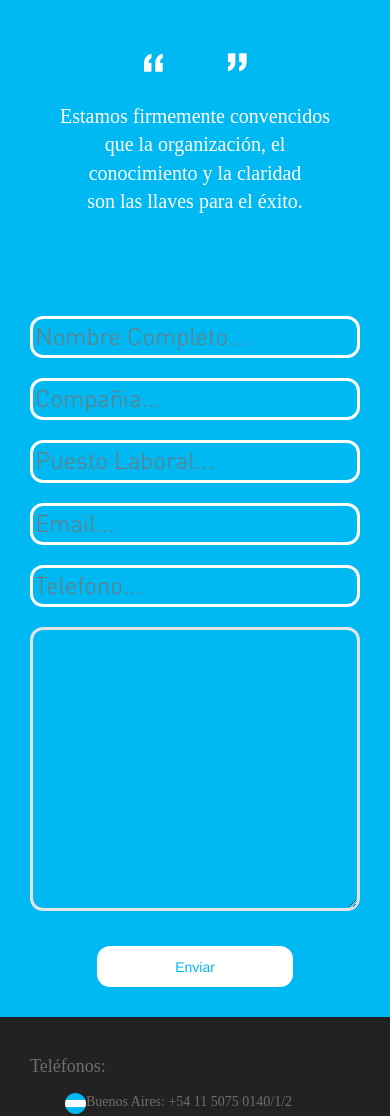
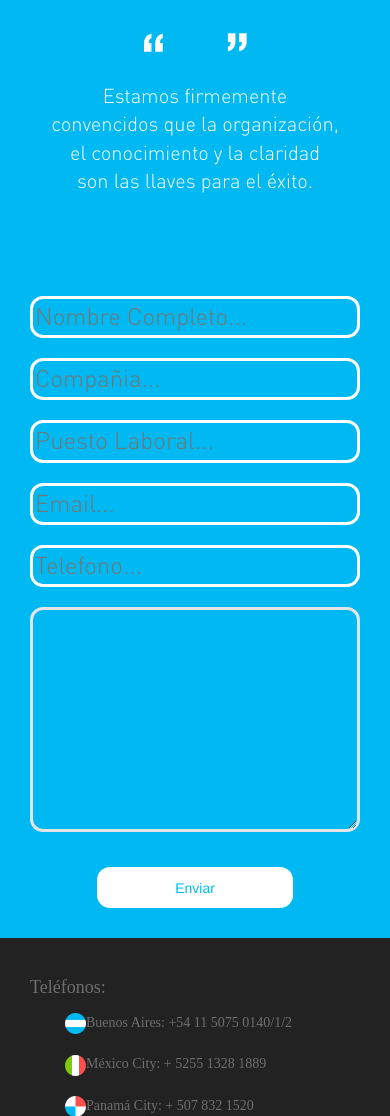
Before and after one commit to SocialProp/BTMarg, a website: page index.html in a window 390 px wide. Shown: the part 7316-8432 px from the top of the page. Drawn offline with nearby package versions, Linux system fonts and the light colour scheme; files that its build step writes are made by us from their sources.

Commit message:
correcciones

```diff
--- a/css/style.sass
+++ b/css/style.sass
@@ -324,10 +324,9 @@ h3
     img
       padding: 30px
     hr
-      margin-bottom: 120px
+      margin-bottom: 100px
     p
       margin-bottom: 100px
-      font-family: Helvetica-Oblique
       font-size: 20px
       color: #FFFFFF
       letter-spacing: 0
@@ -350,6 +349,7 @@ h3
     font-size: 20px
     color: #FFFFFF
     letter-spacing: 7.45px
+    margin-top: 20px
   img
     padding-bottom: 50px
   .forminput
@@ -475,6 +475,12 @@ hr
   img
     padding-left: 30%
 
+.formulario
+  textarea
+    max-height: 225px
+  .consulta
+    max-width: 360px
+
 /*scroller*/
 .scroller
   width: 100%
--- a/index.html
+++ b/index.html
@@ -74,7 +74,6 @@
 
     <div class="scroller" data-scroller>
       <nav class="scroller-nav" data-scroller-nav>
-				<a  class="1" href="#section1">Section 1</a>
 				<a  class="1" href="#we">Section 2</a>
 				<a  class="1" href="#services">Section 3</a>
         <a  class="1" href="#clients">Section 4</a>
@@ -84,7 +83,7 @@
 			</nav>
     <!-- MAIN -->
 
-    <div id="section1" class="intro" data-scroller-section>
+    <div id="section1" class="intro">
       <div class="col-lg-12 principal  text-center">
         <img src="./img/BTM 2017.png" class="img-responsive fadeInDown animated center-block logointro">
         <h1 class="fadeIn animated">NOS OCUPAMOS DE SU VIAJE PARA QUE USTED CUIDE SU NEGOCIO</h1>
@@ -417,7 +416,7 @@
     </div>
     <div class="row">
       <form class="" action="index.html" method="post">
-      <div class="col-md-10 col-md-offset-2">
+      <div class="col-md-10 col-md-offset-2 formulario">
           <div class="col-md-5">
             <input type="text" name="nombre" value="" class="forminput" placeholder="Nombre Completo...">
             <input type="text" name="companie" value="" class="forminput" placeholder="Compañia...">
@@ -431,8 +430,8 @@
               </div>
             </div>
           </div>
-          <div class="col-md-5">
-            <textarea rows="8" cols="60" placeholder="Consulta...">
+          <div class="col-md-5 consulta">
+            <textarea rows="100%" cols="60" placeholder="Consulta...">
             </textarea>
           </div>
       </div>
```
Also changed, not shown: css/style.css, css/style.min.css.
